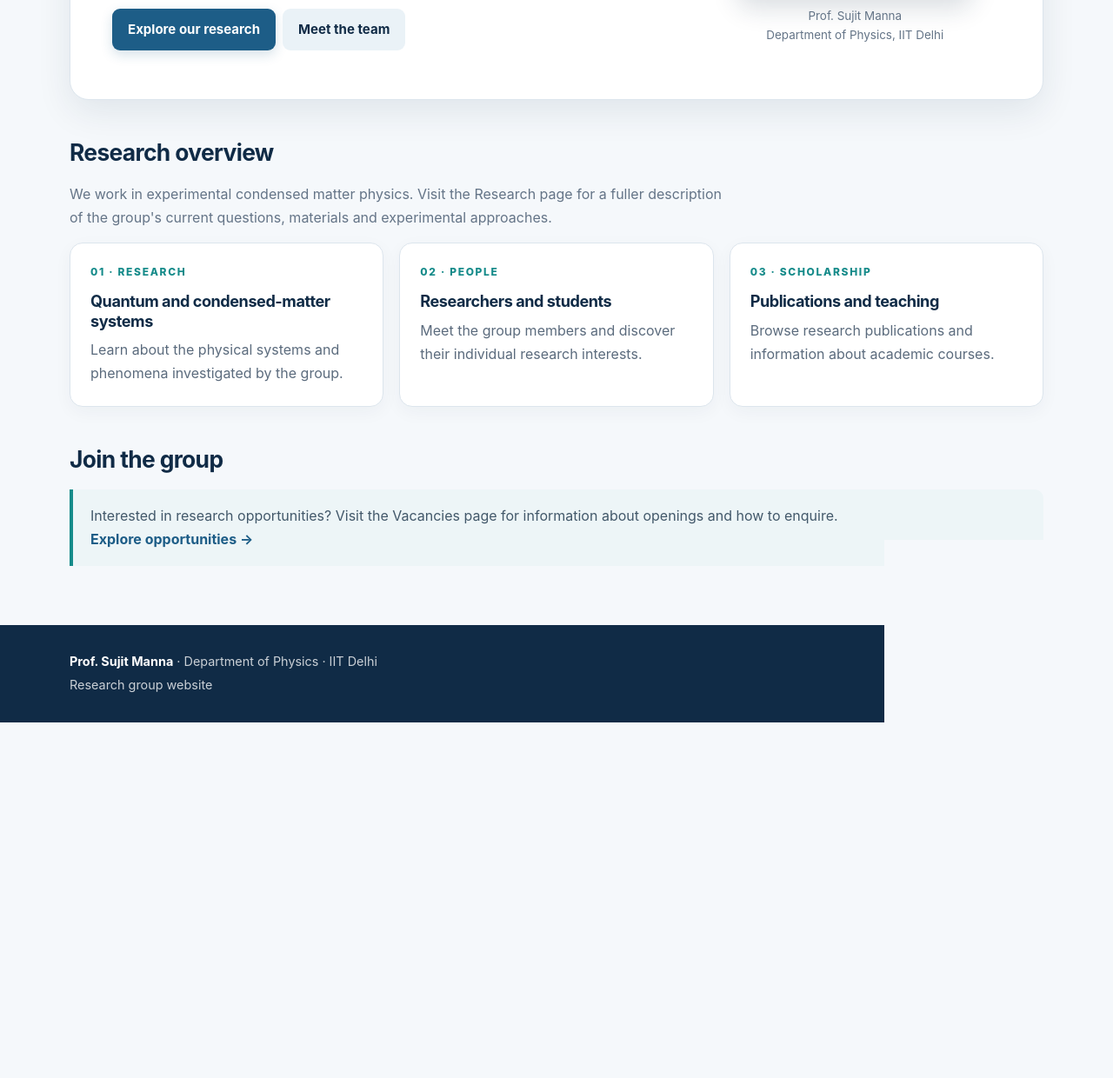
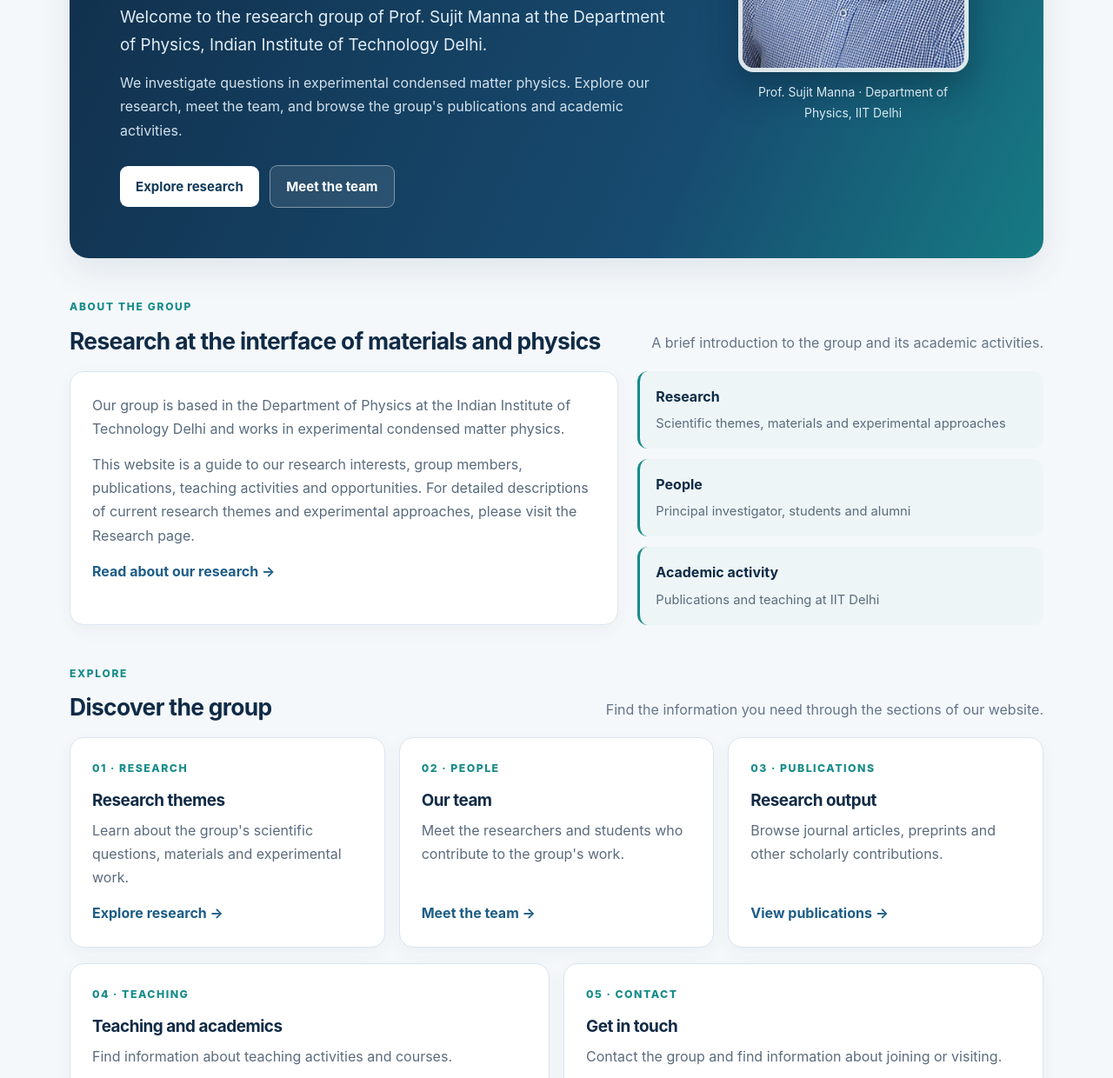
Before and after one commit to surfacephysics/surfacephysics.github.io, a plain HTML site: page index.html in a window 1280 px wide. Shown: the part 650-1890 px from the top of the page at 87% size. Before the commit the page ends 1481 px from the top, so only its background shows below. Drawn offline with Linux system fonts and the light colour scheme.

Commit message:
Add files via upload

```diff
--- a/index.html
+++ b/index.html
@@ -1,39 +1,134 @@
 <!DOCTYPE html>
 <html lang="en">
 <head>
-<meta charset="UTF-8"><meta name="viewport" content="width=device-width, initial-scale=1.0">
-<meta name="description" content="Research group of Prof. Sujit Manna, Department of Physics, IIT Delhi.">
-<title>Home | Prof. Sujit Manna · IIT Delhi</title><link rel="stylesheet" href="style.css">
+<meta charset="UTF-8">
+<meta name="viewport" content="width=device-width, initial-scale=1.0">
+<meta name="description" content="Research group of Prof. Sujit Manna, Department of Physics, Indian Institute of Technology Delhi.">
+<title>Prof. Sujit Manna | Research Group · IIT Delhi</title>
+<link rel="stylesheet" href="style.css">
+<style>
+/* Homepage-specific presentation inspired by the editorial layout of the reference site. */
+.home-main{padding-top:34px}
+.home-hero{position:relative;overflow:hidden;display:grid;grid-template-columns:minmax(0,1.45fr) minmax(250px,.72fr);gap:34px;align-items:center;background:linear-gradient(115deg,#102b46 0%,#174b70 68%,#167b83 100%);border-radius:22px;padding:clamp(28px,5vw,58px);color:#fff;box-shadow:var(--shadow)}
+.home-hero:after{content:"";position:absolute;width:390px;height:390px;border:1px solid #ffffff20;border-radius:50%;right:9%;top:-245px;box-shadow:0 0 0 38px #ffffff08,0 0 0 78px #ffffff06;pointer-events:none}
+.home-hero .eyebrow{color:#8fe0d7}
+.home-hero h1{color:#fff;max-width:760px;font-size:clamp(2.25rem,5vw,4rem);margin-bottom:18px}
+.home-hero .lead{color:#e2edf5;max-width:690px;font-size:1.18rem}
+.home-hero-copy>p:not(.lead){color:#d1e0eb;max-width:650px}
+.home-hero .button{background:#fff;color:#123b59;box-shadow:none}
+.home-hero .button.secondary{background:#ffffff18;color:#fff;border:1px solid #ffffff66}
+.home-portrait{position:relative;z-index:1;justify-self:center;width:min(100%,265px)}
+.home-portrait img{width:100%;display:block;aspect-ratio:3/4;object-fit:cover;object-position:center 18%;border-radius:18px;border:5px solid #ffffffd9;box-shadow:0 18px 42px #071b2c66}
+.home-portrait figcaption{text-align:center;color:#d9e8f1;font-size:.87rem;margin-top:12px}
+.home-section-head{display:flex;justify-content:space-between;align-items:end;gap:20px;margin:46px 0 18px}
+.home-section-head h2{margin:0}
+.home-section-head p{color:var(--muted);max-width:560px;margin:0}
+.home-about{display:grid;grid-template-columns:1.15fr .85fr;gap:22px}
+.home-about-panel,.home-link-card,.home-opportunity{background:#fff;border:1px solid var(--line);border-radius:16px;padding:25px;box-shadow:0 6px 20px #102b460b}
+.home-about-panel p{color:#586b7d}
+.home-facts{display:grid;gap:12px}
+.home-fact{padding:16px 18px;background:#edf5f7;border-radius:12px;border-left:3px solid var(--teal)}
+.home-fact strong{display:block;color:var(--navy);margin-bottom:3px}
+.home-fact span{color:#5b6b7d;font-size:.92rem}
+.home-links{display:grid;grid-template-columns:repeat(3,minmax(0,1fr));gap:16px}
+.home-link-card{display:flex;flex-direction:column;min-height:190px}
+.home-link-card .number{color:var(--teal);font-weight:800;letter-spacing:.12em;font-size:.77rem;margin-bottom:14px}
+.home-link-card h3{font-size:1.18rem}
+.home-link-card p{color:#5b6b7d;flex:1}
+.home-link-card a{font-weight:750}
+.home-opportunity{display:flex;justify-content:space-between;align-items:center;gap:22px;background:linear-gradient(110deg,#edf5f7,#fff);border-left:4px solid var(--teal)}
+.home-opportunity h2{margin:0 0 7px}
+.home-opportunity p{margin:0;color:#5b6b7d}
+.home-opportunity .button{white-space:nowrap;margin:0}
+.home-bottom{display:grid;grid-template-columns:1fr 1fr;gap:16px;margin-top:18px}
+.home-bottom .home-link-card{min-height:0}
+@media(max-width:760px){
+ .home-hero{grid-template-columns:1fr;gap:25px}
+ .home-portrait{grid-row:1;width:180px}
+ .home-about,.home-links,.home-bottom{grid-template-columns:1fr}
+ .home-section-head{display:block}
+ .home-section-head p{margin-top:8px}
+ .home-opportunity{align-items:flex-start;flex-direction:column}
+}
+</style>
 </head>
 <body>
-<header class="site-header"><div class="header-inner"><div class="brand-line"><div class="brand-mark" aria-hidden="true">SM</div><h2 class="site-title">Prof. Sujit Manna</h2></div><p class="site-subtitle">Department of Physics · Indian Institute of Technology Delhi</p></div></header>
-<div class="nav-wrap"><div class="nav-inner"><nav aria-label="Main navigation"><a href="index.html" aria-current="page">Home</a>
+<header class="site-header">
+  <div class="header-inner">
+    <div class="brand-line"><div class="brand-mark" aria-hidden="true">SM</div><h2 class="site-title">Prof. Sujit Manna</h2></div>
+    <p class="site-subtitle">Department of Physics · Indian Institute of Technology Delhi</p>
+  </div>
+</header>
+<div class="nav-wrap"><div class="nav-inner"><nav aria-label="Main navigation">
+  <a href="index.html" aria-current="page">Home</a>
   <a href="team.html">Team</a>
   <a href="research.html">Research</a>
   <a href="publications.html">Publications</a>
   <a href="teaching.html">Teaching</a>
   <a href="vacancies.html">Vacancies</a>
-<a href="contact.html">Contact</a></nav></div></div>
-<main>
+  <a href="contact.html">Contact</a>
+</nav></div></div>
 
-<section class="hero">
-<div class="hero-copy">
-<div class="eyebrow">Research Group · Department of Physics</div>
-<h1>Exploring the physics of quantum materials</h1>
-<p class="lead">Welcome to the research group of Prof. Sujit Manna at the Indian Institute of Technology Delhi.</p>
-<p>Our group is engaged in experimental condensed matter physics. This website introduces our research, team, publications, teaching activities and opportunities to work with us.</p>
-<a class="button" href="research.html">Explore our research</a><a class="button secondary" href="team.html">Meet the team</a>
+<main class="home-main">
+  <section class="home-hero" aria-labelledby="home-title">
+    <div class="home-hero-copy">
+      <div class="eyebrow">Experimental condensed matter physics · IIT Delhi</div>
+      <h1 id="home-title">Imaging, understanding and exploring quantum materials</h1>
+      <p class="lead">Welcome to the research group of Prof. Sujit Manna at the Department of Physics, Indian Institute of Technology Delhi.</p>
+      <p>We investigate questions in experimental condensed matter physics. Explore our research, meet the team, and browse the group's publications and academic activities.</p>
+      <a class="button" href="research.html">Explore research</a>
+      <a class="button secondary" href="team.html">Meet the team</a>
     </div>
-<div class="hero-photo-wrap"><img class="hero-photo" src="sujit-manna.jpg" alt="Portrait of Prof. Sujit Manna"><p class="photo-caption">Prof. Sujit Manna<br>Department of Physics, IIT Delhi</p></div>
+    <figure class="home-portrait">
+      <img src="sujit-manna.jpg" alt="Prof. Sujit Manna">
+      <figcaption>Prof. Sujit Manna · Department of Physics, IIT Delhi</figcaption>
+    </figure>
   </section>
-<section><h2>Research overview</h2><p class="section-intro">We work in experimental condensed matter physics. Visit the Research page for a fuller description of the group's current questions, materials and experimental approaches.</p>
-<div class="grid">
-<article class="card"><div class="eyebrow">01 · Research</div><h3>Quantum and condensed-matter systems</h3><p>Learn about the physical systems and phenomena investigated by the group.</p></article>
-<article class="card"><div class="eyebrow">02 · People</div><h3>Researchers and students</h3><p>Meet the group members and discover their individual research interests.</p></article>
-<article class="card"><div class="eyebrow">03 · Scholarship</div><h3>Publications and teaching</h3><p>Browse research publications and information about academic courses.</p></article>
-</div></section>
-<section><h2>Join the group</h2><div class="notice">Interested in research opportunities? Visit the Vacancies page for information about openings and how to enquire.<br><a href="vacancies.html"><strong>Explore opportunities →</strong></a></div></section>
 
+  <section aria-labelledby="about-heading">
+    <div class="home-section-head">
+      <div><div class="eyebrow">About the group</div><h2 id="about-heading">Research at the interface of materials and physics</h2></div>
+      <p>A brief introduction to the group and its academic activities.</p>
+    </div>
+    <div class="home-about">
+      <div class="home-about-panel">
+        <p>Our group is based in the Department of Physics at the Indian Institute of Technology Delhi and works in experimental condensed matter physics.</p>
+        <p>This website is a guide to our research interests, group members, publications, teaching activities and opportunities. For detailed descriptions of current research themes and experimental approaches, please visit the Research page.</p>
+        <a href="research.html"><strong>Read about our research →</strong></a>
+      </div>
+      <div class="home-facts">
+        <div class="home-fact"><strong>Research</strong><span>Scientific themes, materials and experimental approaches</span></div>
+        <div class="home-fact"><strong>People</strong><span>Principal investigator, students and alumni</span></div>
+        <div class="home-fact"><strong>Academic activity</strong><span>Publications and teaching at IIT Delhi</span></div>
+      </div>
+    </div>
+  </section>
+
+  <section aria-labelledby="explore-heading">
+    <div class="home-section-head">
+      <div><div class="eyebrow">Explore</div><h2 id="explore-heading">Discover the group</h2></div>
+      <p>Find the information you need through the sections of our website.</p>
+    </div>
+    <div class="home-links">
+      <article class="home-link-card"><div class="number">01 · RESEARCH</div><h3>Research themes</h3><p>Learn about the group's scientific questions, materials and experimental work.</p><a href="research.html">Explore research →</a></article>
+      <article class="home-link-card"><div class="number">02 · PEOPLE</div><h3>Our team</h3><p>Meet the researchers and students who contribute to the group's work.</p><a href="team.html">Meet the team →</a></article>
+      <article class="home-link-card"><div class="number">03 · PUBLICATIONS</div><h3>Research output</h3><p>Browse journal articles, preprints and other scholarly contributions.</p><a href="publications.html">View publications →</a></article>
+    </div>
+    <div class="home-bottom">
+      <article class="home-link-card"><div class="number">04 · TEACHING</div><h3>Teaching and academics</h3><p>Find information about teaching activities and courses.</p><a href="teaching.html">Teaching information →</a></article>
+      <article class="home-link-card"><div class="number">05 · CONTACT</div><h3>Get in touch</h3><p>Contact the group and find information about joining or visiting.</p><a href="contact.html">Contact details →</a></article>
+    </div>
+  </section>
+
+  <section class="home-opportunity" aria-labelledby="join-heading">
+    <div><div class="eyebrow">Opportunities</div><h2 id="join-heading">Interested in working with us?</h2><p>Visit the Vacancies page for information about research opportunities and how to enquire.</p></div>
+    <a class="button" href="vacancies.html">View vacancies</a>
+  </section>
 </main>
-<footer class="site-footer"><div class="footer-inner"><p><strong>Prof. Sujit Manna</strong> · Department of Physics · IIT Delhi</p><p>Research group website</p></div></footer>
-</body></html>
+
+<footer class="site-footer"><div class="footer-inner">
+  <p><strong>Prof. Sujit Manna</strong> · Department of Physics · Indian Institute of Technology Delhi</p>
+  <p>Research group website</p>
+</div></footer>
+</body>
+</html>
--- a/style.css
+++ b/style.css
@@ -32,3 +32,9 @@ p{margin:0 0 14px}.lead{font-size:1.13rem;color:#526579;max-width:760px}
 .profile-card{display:grid;grid-template-columns:150px 1fr;gap:22px;align-items:start}.profile-card img{width:100%;border-radius:12px}
 .site-footer{background:#102b46;color:#ffffffc7;padding:27px 0;font-size:.9rem}.site-footer p{margin:3px 0}.site-footer strong{color:#fff}
 @media(max-width:760px){.hero{grid-template-columns:1fr}.hero-photo-wrap{grid-row:1;width:190px}.grid{grid-template-columns:1fr}.profile-card{grid-template-columns:1fr}.profile-card img{max-width:170px}main{padding-top:30px}nav{gap:2px}nav a{padding:9px 10px;font-size:.88rem}.site-subtitle{margin-left:0}}
+
+
+/* Header title visibility fix */
+header.site-header .header-inner .brand-line .site-title {
+  color: #ffffff !important;
+}
```
Lines whose indentation alone changed are shown as unchanged.
